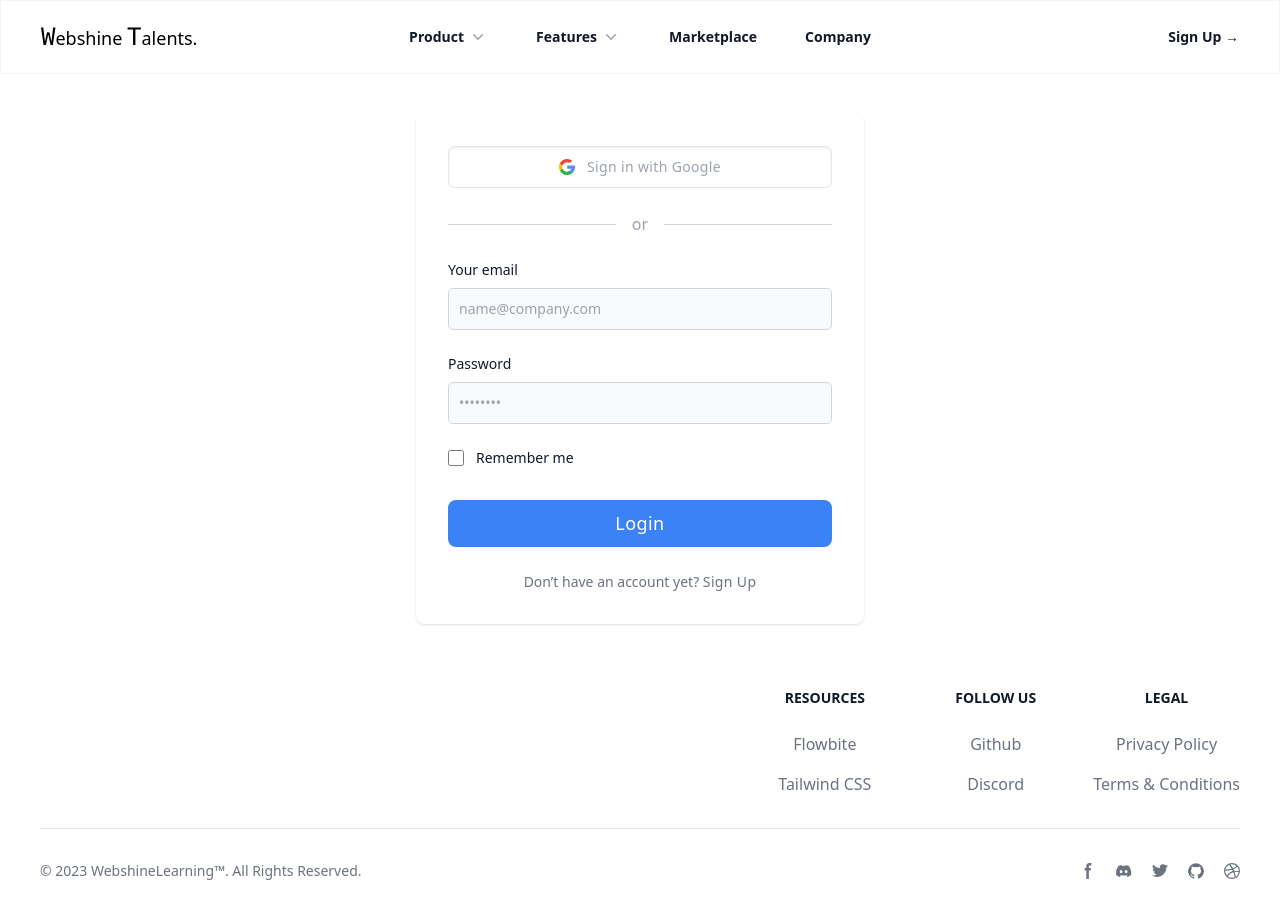
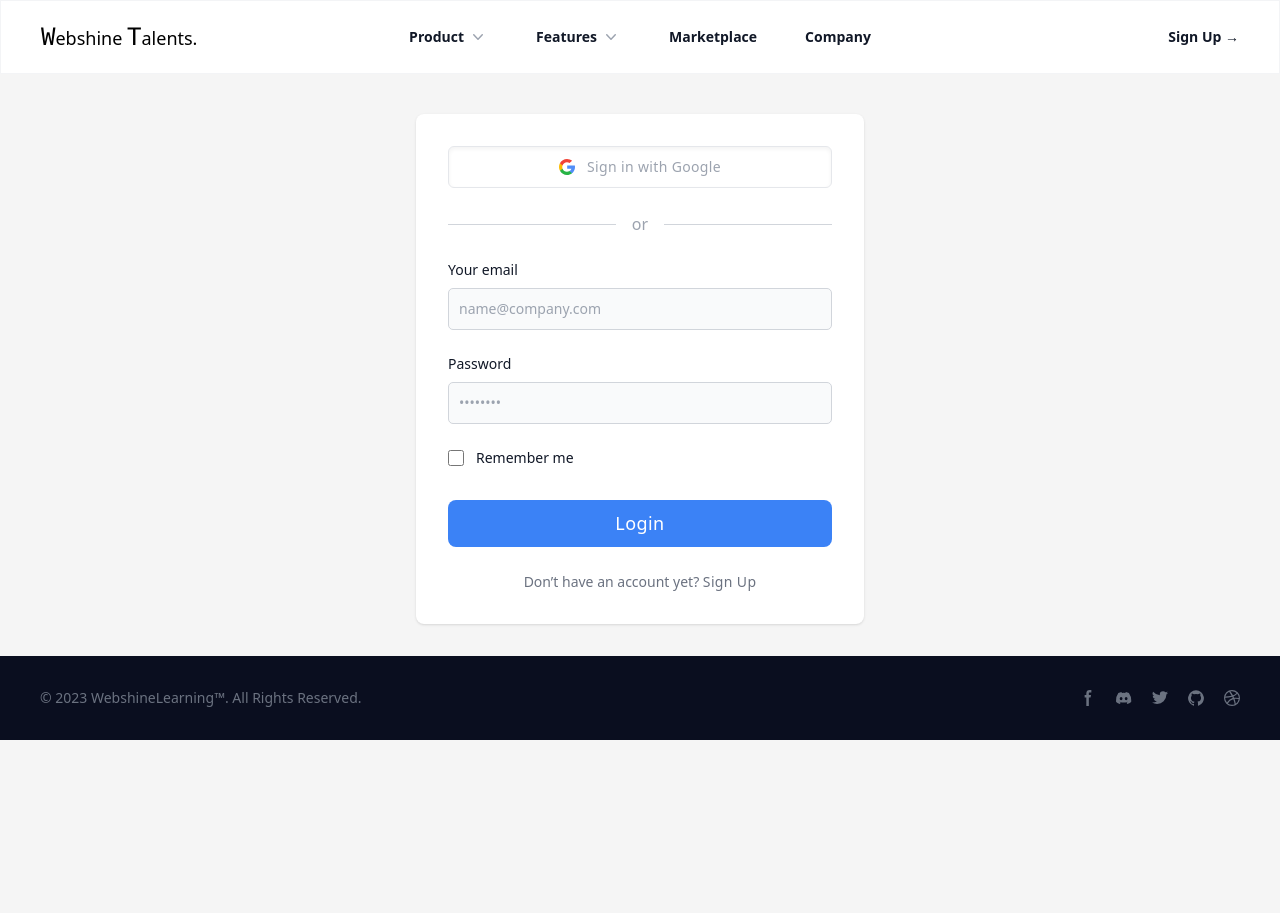
Before and after one commit to vaishnavansakthi/webshinelearning-app-frontend, a React (Vite) app: page / in a window 1280 px wide. After the commit the page ends 800 px from the top, so only its background shows below. Built offline with nearby package versions, Linux system fonts and the light colour scheme.

Commit message:
footer update

```diff
--- a/src/components/organisms/Footer/Footer.tsx
+++ b/src/components/organisms/Footer/Footer.tsx
@@ -1,63 +1,8 @@
 const Footer = () => {
   return (
     <>
-      <footer className="bg-white dark:bg-gray-900 mt-8">
+      <footer className="bg-[#0A0E1F] mt-8">
         <div className="mx-auto w-full max-w-screen-2xl p-10 py-6 lg:py-8">
-          <div className="md:flex md:justify-between">
-            <div className="mb-6 md:mb-0">
-              <a href="/" className="flex items-center">
-              <span className="text-white text-lg"><span className="text-2xl font-mono">W</span>ebshine <span className="text-2xl font-mono">T</span>alents.</span>
-              </a>
-            </div>
-            <div className="grid grid-cols-2 gap-8 sm:gap-6 sm:grid-cols-3">
-              <div>
-                <h2 className="mb-6 text-sm font-semibold text-gray-900 uppercase dark:text-white">Resources</h2>
-                <ul className="text-gray-500 dark:text-gray-400 font-medium">
-                  <li className="mb-4">
-                    <a href="https://flowbite.com/" className="hover:underline">
-                      Flowbite
-                    </a>
-                  </li>
-                  <li>
-                    <a href="https://tailwindcss.com/" className="hover:underline">
-                      Tailwind CSS
-                    </a>
-                  </li>
-                </ul>
-              </div>
-              <div>
-                <h2 className="mb-6 text-sm font-semibold text-gray-900 uppercase dark:text-white">Follow us</h2>
-                <ul className="text-gray-500 dark:text-gray-400 font-medium">
-                  <li className="mb-4">
-                    <a href="https://github.com/themesberg/flowbite" className="hover:underline ">
-                      Github
-                    </a>
-                  </li>
-                  <li>
-                    <a href="https://discord.gg/4eeurUVvTy" className="hover:underline">
-                      Discord
-                    </a>
-                  </li>
-                </ul>
-              </div>
-              <div>
-                <h2 className="mb-6 text-sm font-semibold text-gray-900 uppercase dark:text-white">Legal</h2>
-                <ul className="text-gray-500 dark:text-gray-400 font-medium">
-                  <li className="mb-4">
-                    <a href="#" className="hover:underline">
-                      Privacy Policy
-                    </a>
-                  </li>
-                  <li>
-                    <a href="#" className="hover:underline">
-                      Terms &amp; Conditions
-                    </a>
-                  </li>
-                </ul>
-              </div>
-            </div>
-          </div>
-          <hr className="my-6 border-gray-200 sm:mx-auto dark:border-gray-700 lg:my-8" />
           <div className="sm:flex sm:items-center sm:justify-between">
             <span className="text-sm text-gray-500 sm:text-center dark:text-gray-400">
               © 2023{" "}
--- a/src/index.css
+++ b/src/index.css
@@ -1,3 +1,13 @@
 @tailwind base;
 @tailwind components;
 @tailwind utilities;
+
+:root {
+    --var--primary-bg: #f5f5f5;
+}
+
+
+
+body {
+    background-color: var(--var--primary-bg);
+}
--- a/tailwind.config.js
+++ b/tailwind.config.js
@@ -1,11 +1,13 @@
 /** @type {import('tailwindcss').Config} */
 export default {
-  content: [
-    "./index.html",
-    "./src/**/*.{js,ts,jsx,tsx,mdx}",
-  ],
+  content: ["./index.html", "./src/**/*.{js,ts,jsx,tsx,mdx}"],
   theme: {
-    extend: {},
+    extend: {
+      backgroundColor: {
+        primary: "#3490dc",
+        secondary: "#ffed4a",
+      },
+    },
   },
   plugins: [],
 }
```
Also changed, not shown: 1 other file (tests, documents, lock files or other folders).
